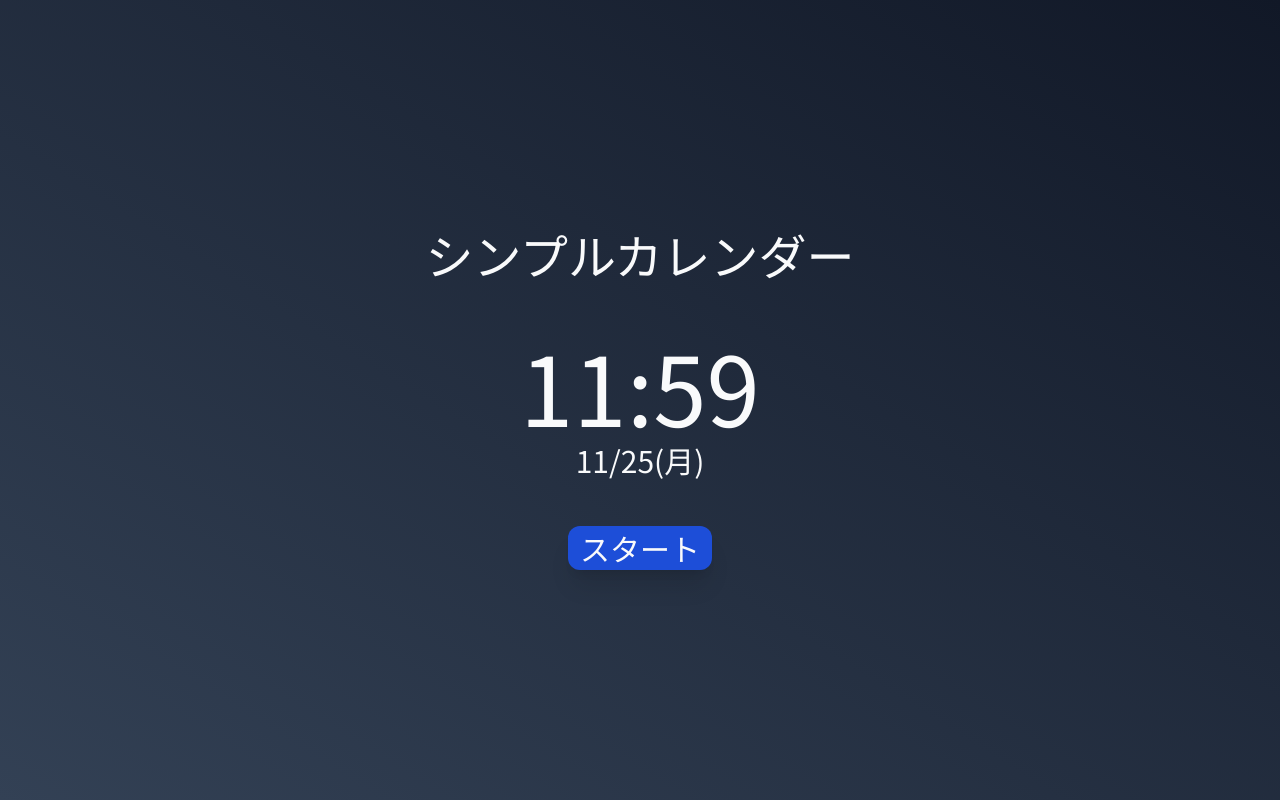
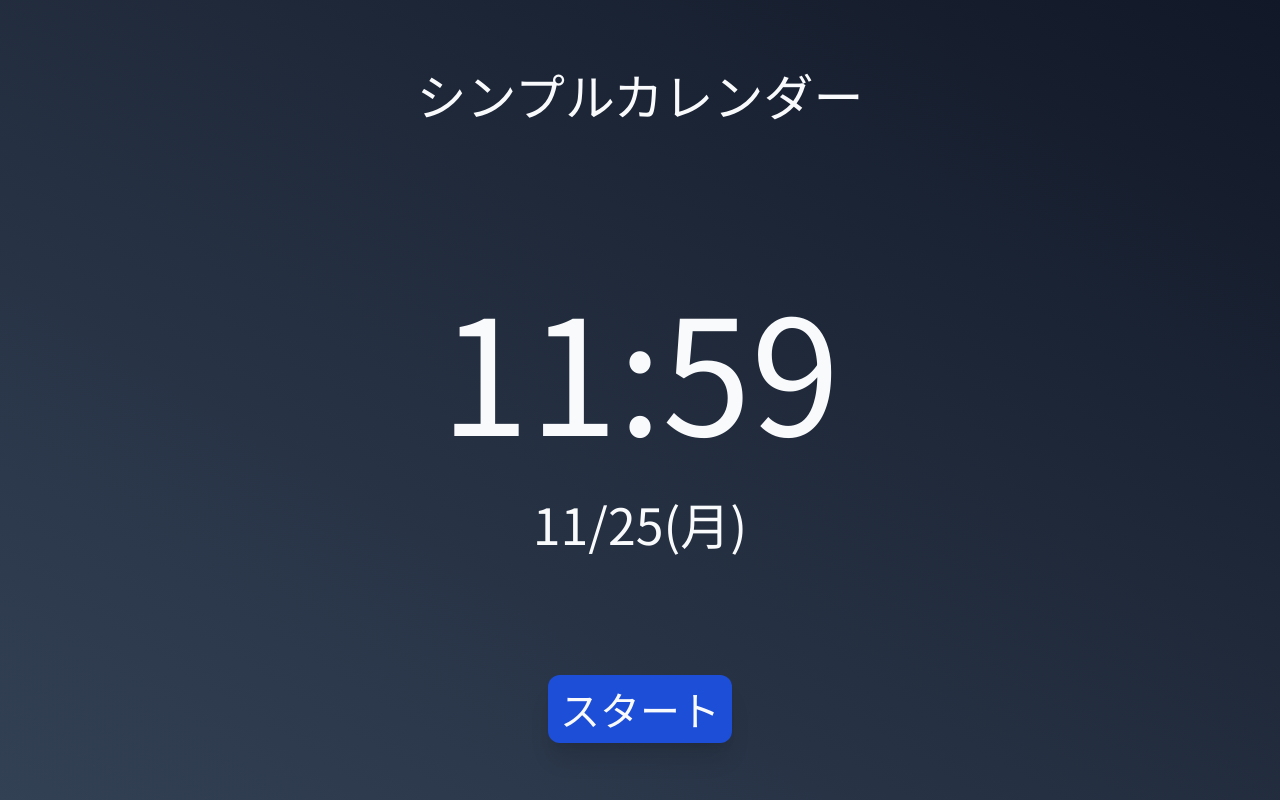
Before and after one commit to Shieru093/simple-calendar, a Next.js app: page / in a window 1280 px wide. Built offline with nearby package versions, Linux system fonts and the light colour scheme.

Commit message:
スタートページのデザインの修正

```diff
--- a/src/components/page/Start.tsx
+++ b/src/components/page/Start.tsx
@@ -3,12 +3,12 @@ import Link from 'next/link';
 
 export default function Start() {
 	return (
-		<div className="bg-gradient-to-bl  flex flex-col from-gray-900 items-center justify-center min-h-screen to-slate-700">
-			<h1 className="pb-5 text-5xl text-gray-50">シンプルカレンダー</h1>
+		<div className="bg-gradient-to-bl  flex flex-col from-gray-900 items-center justify-around min-h-screen to-slate-700">
+			<h1 className="text-[min(8vw,50px)] text-gray-50">シンプルカレンダー</h1>
 			<StartPageDateTime />
 			<Link
 				href="/calendar"
-				className="bg-blue-700 px-3 py-1 rounded-xl shadow-xl text-3xl text-gray-50 hover:bg-blue-500"
+				className="bg-blue-700 px-3 py-1 rounded-xl shadow-xl text-[min(6vw,40px)] text-gray-50 hover:bg-blue-500"
 			>
 				スタート
 			</Link>
--- a/src/components/ui/DateTime.tsx
+++ b/src/components/ui/DateTime.tsx
@@ -19,11 +19,11 @@ export function StartPageDateTime() {
 		return () => clearInterval(timer);
 	}, []);
 	return (
-		<div className="flex flex-col py-10 text-center">
-			<time className="text-8xl text-gray-50">
+		<div className="flex flex-col text-center">
+			<time className="text-[min(24vw,160px)] text-gray-50">
 				{now.getHours().toString()}:{now.getMinutes().toString().padStart(2, '0')}
 			</time>
-			<time className="py-2 text-3xl text-gray-50">
+			<time className="text-[min(8vw,50px)] text-gray-50">
 				{now.getMonth()}/{now.getDate()}({dayNames[now.getDay()]})
 			</time>
 		</div>
```
